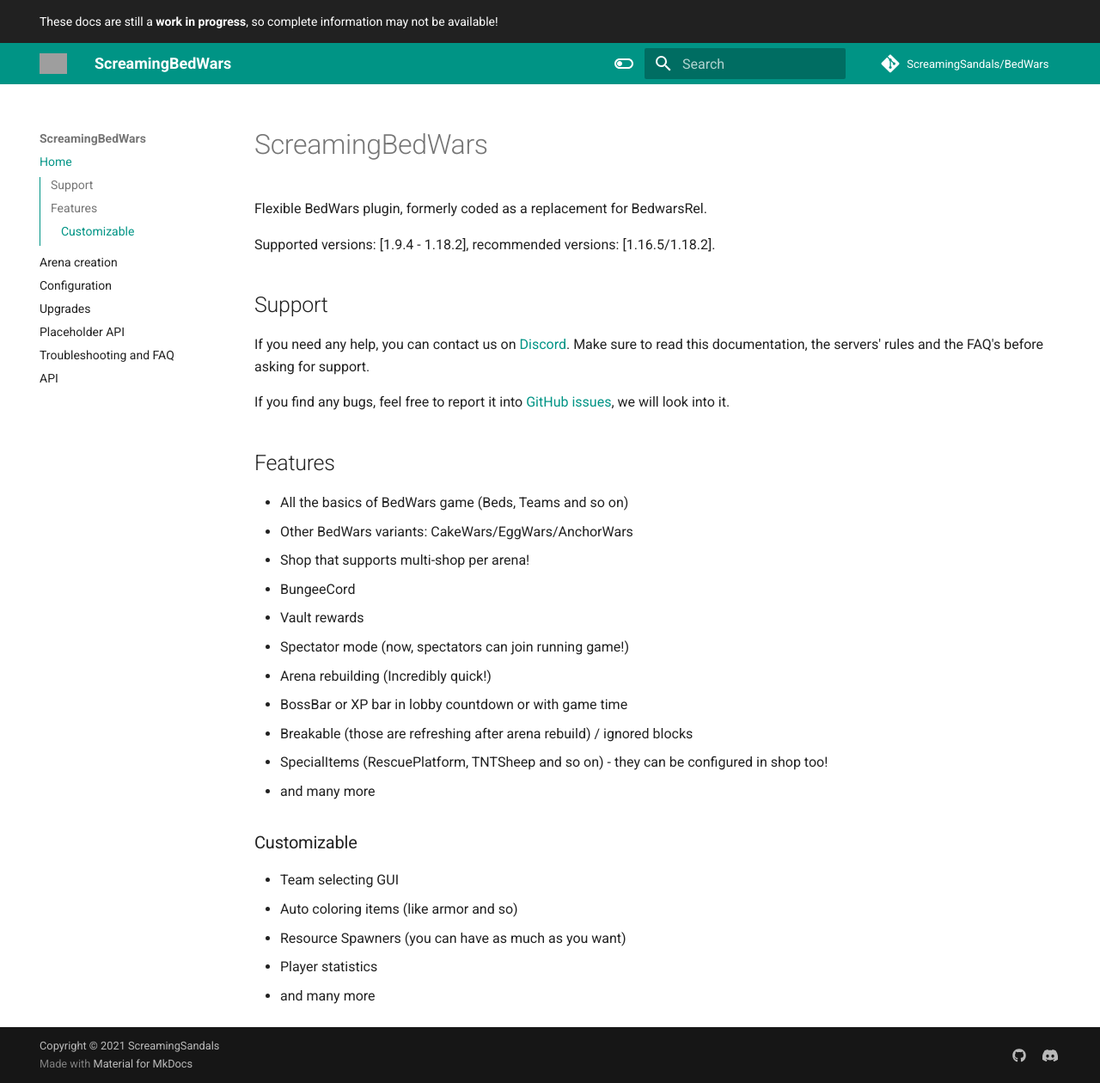
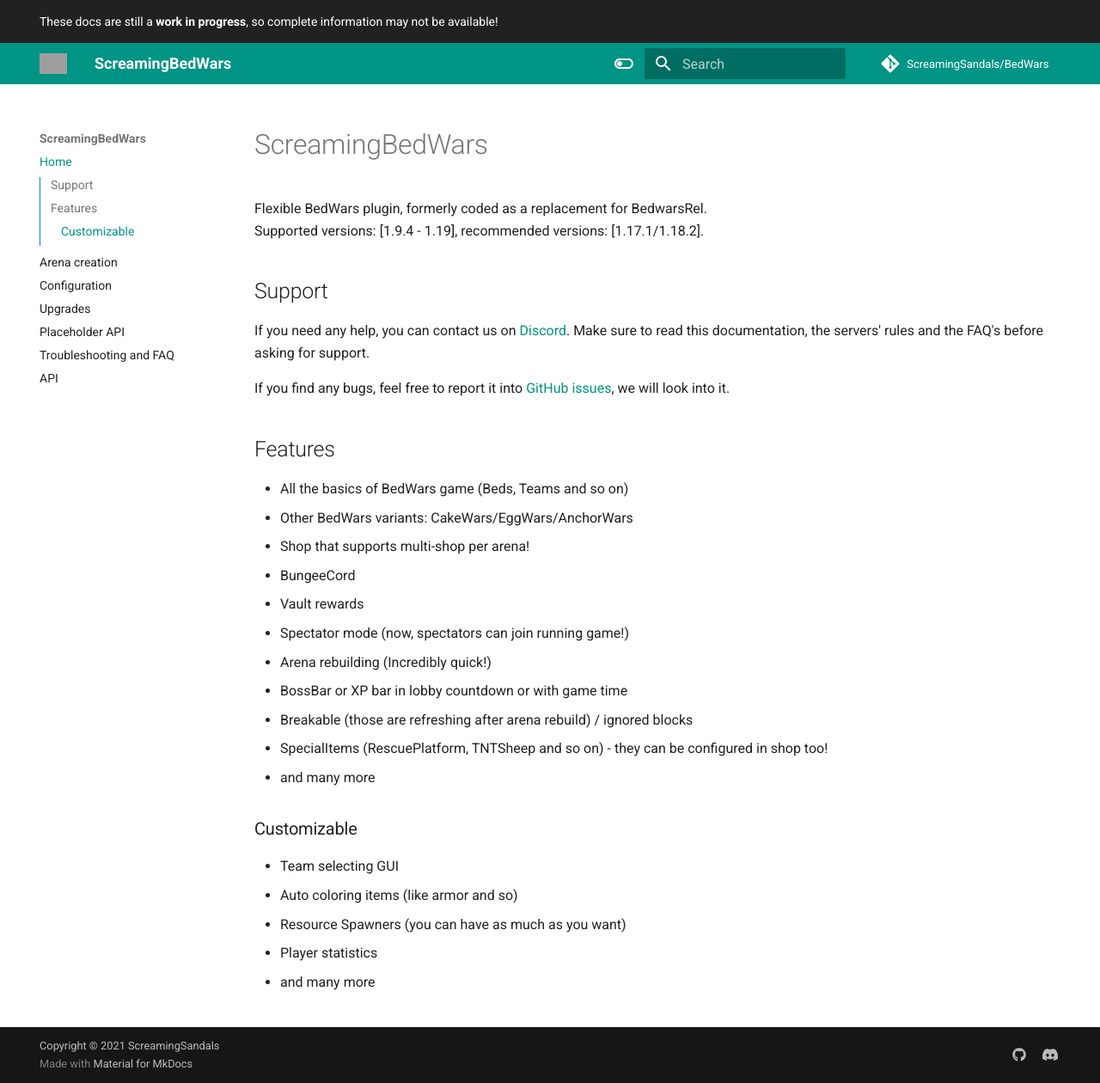
Before and after one commit to ScreamingSandals/BedWars, an MkDocs documentation site: the page built from docs/index.md, in a window 1280 px wide and 1260 px high. Shown: the whole window at 86% size. Built offline with MkDocs 1.6.1 and Material for MkDocs 9.7.7, drawn with Linux system fonts in a browser that asks for light colours; comment, search, counter and statistics services are not loaded; the version menu is left out; grey boxes are pictures that could not be loaded.

Commit message:
bump docs version + mention max-level

```diff
--- a/docs/index.md
+++ b/docs/index.md
@@ -1,8 +1,7 @@
 # ScreamingBedWars
 
 Flexible BedWars plugin, formerly coded as a replacement for BedwarsRel.
-
-Supported versions: \[1.9.4 - 1.18.2\], recommended versions: \[1.16.5/1.18.2\].
+Supported versions: \[1.9.4 - 1.19\], recommended versions: \[1.17.1/1.18.2\].
 
 ## Support
 
```
Also changed, not shown: docs/upgrades.md (+2 -0 lines), 1 other file.
